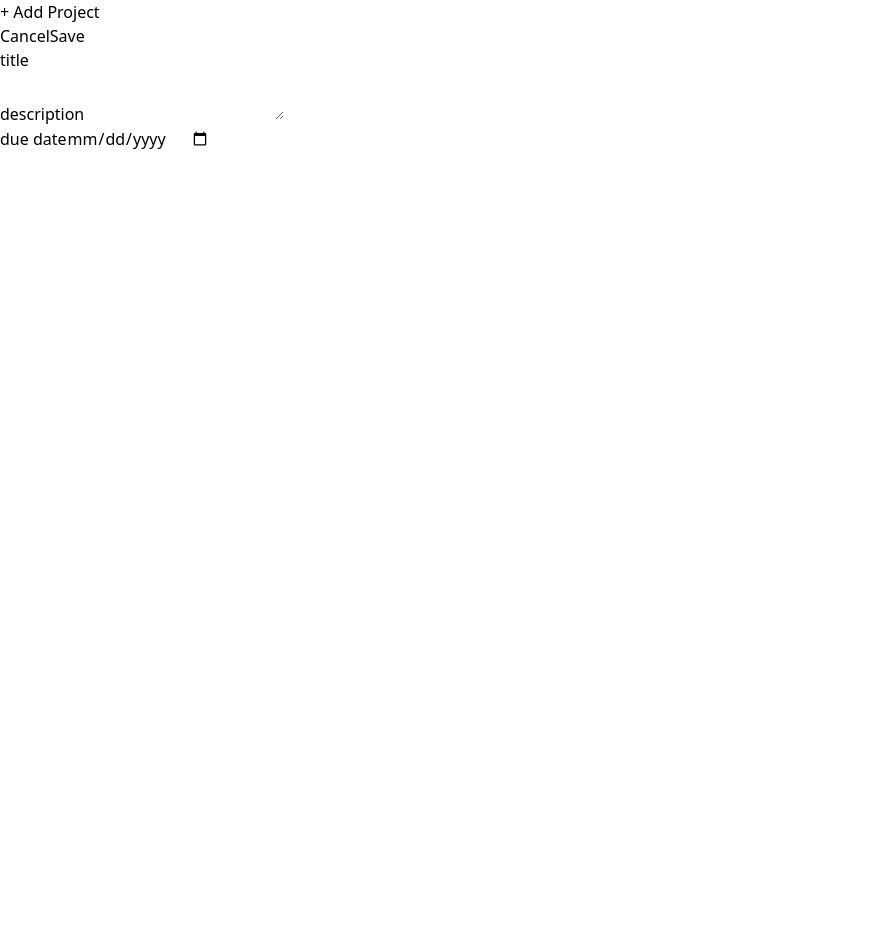
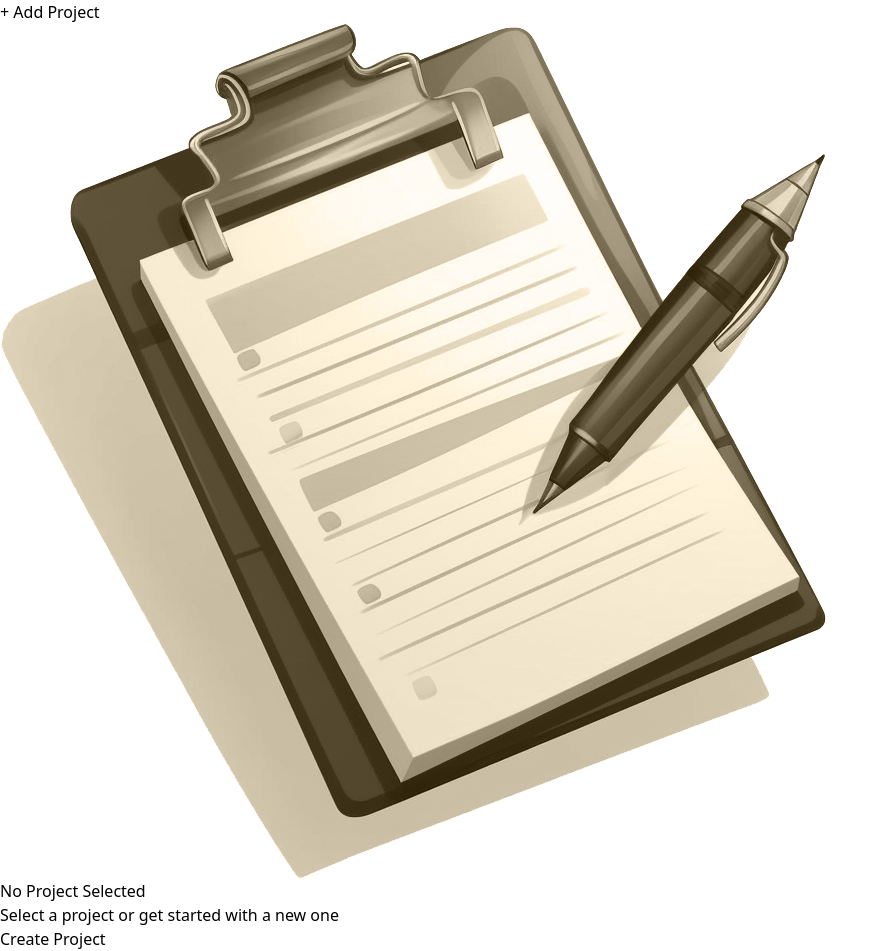
Before and after one commit to pakaok/ProjectMgmt, a React (Vite) app: page / in a window 1280 px wide. Shown: the part 24-975 px from the top of the page, without its empty margins (0-889 px from the left). Before the commit the page ends 800 px from the top, so only its background shows below. Built offline with nearby package versions, Linux system fonts and the light colour scheme.

Commit message:
Feat: handle component when new project added to ProjectState

```diff
--- a/src/App.jsx
+++ b/src/App.jsx
@@ -4,17 +4,38 @@ import AddProject from "./components/AddProject";
 import LandingPage from "./components/LandingPage";
 
 function App() {
-  const [currentPage,setCurrentPage] = useState("landingPage");
-  function handlePageState(newPage){
-    setCurrentPage(newPage)
+  const [projectState, setProjectState] = useState({
+    selectedProject: undefined,
+    projects: [],
+  });
+
+  function handleProjectState() {
+    setProjectState((prevState) => {
+      return { ...prevState, selectedProject: null };
+    });
+  }
+  console.log(projectState);
+
+  function handleAddProject(projectData) {
+    const newProject = {
+      ...projectData,
+      id: Math.random(),
+    };
+    setProjectState((prevState) => {
+      return { projects: [...prevState.projects, newProject],selectedProject:undefined };
+    });
+  }
+  let content;
+  if (projectState.selectedProject === null) {
+    content = <AddProject onAdd={handleAddProject} />;
+  } else if (projectState.selectedProject === undefined) {
+    content = <LandingPage onStartProject={handleProjectState} />;
   }
   return (
-
-      <main className="h-screen my-8 flex gap-8">
-        <SideBar/>
-        {/* {currentPage=="landingPage" ? <LandingPage/> } */}
-        <AddProject/>
-      </main>
+    <main className="h-screen my-8 flex gap-8">
+      <SideBar onStartProject={handleProjectState} />
+      {content}
+    </main>
   );
 }
 
--- a/src/components/AddProject.jsx
+++ b/src/components/AddProject.jsx
@@ -1,16 +1,27 @@
+import { useRef } from "react";
 import { Input } from "./Input";
 
-export default function AddProject() {
+export default function AddProject({onAdd}) {
+    const title=useRef();
+    const desc=useRef();
+    const dueDate=useRef();
+    function handleSave(){
+        const enteredTitle = title.current.value;
+        const enteredDesc = desc.current.value;
+        const enteredDueDate = dueDate.current.value;
+        onAdd({title:enteredTitle,desc:enteredDesc,dueDate:enteredDueDate})
+    }
+
   return (
     <section className="w-[35rem] mx-16">
       <p className=" flex justify-end gap-4">
         <button className="font-semibold px-4 md:text-lg" >Cancel</button>
-        <button className="font-semibold px-4 py-1 bg-stone-800 text-stone-100 md:text-lg rounded-md" >Save</button>
+        <button onClick={handleSave} className="font-semibold px-4 py-1 bg-stone-800 text-stone-100 md:text-lg rounded-md" >Save</button>
       </p>
       <div className="my-8 flex flex-col gap-2">
-      <Input label={"title"}/>
-    <Input textarea label={"description"}/>
-        <Input label={'due date'} type="date"/>
+      <Input ref={title} label={"title"}/>
+    <Input ref={desc} textarea label={"description"}/>
+        <Input ref={dueDate} label={'due date'} type="date"/>
       </div>
     </section>
   );
--- a/src/components/Button.jsx
+++ b/src/components/Button.jsx
@@ -1,6 +1,9 @@
 export default function Button({ children, ...props }) {
   return (
-    <button className=" text-stone-400 px-4 py-2 bg-stone-700 rounded text-xs md:text-base hover:text-stone-100 hover:bg-stone-400">
+    <button
+      {...props}
+      className=" text-stone-400 px-4 py-2 bg-stone-700 rounded text-xs md:text-base hover:text-stone-100 hover:bg-stone-400"
+    >
       {children}
     </button>
   );
--- a/src/components/Input.jsx
+++ b/src/components/Input.jsx
@@ -1,9 +1,11 @@
-export function Input({label,textarea, ...props}) {
+import { forwardRef } from "react";
+export const Input = forwardRef(function Input({label,textarea, ...props},ref) {
     const inputClass= "bg-stone-200 rounded-sm  border-b-2 border-stone-900 focus:outline-none"
   return (
     <p className="flex flex-col gap-2">
       <label className="font-semibold text-stone-600 uppercase">{label}</label>
-      {textarea ? <textarea className={inputClass} {...props}></textarea>: <input className={inputClass} {...props}/>}
+      {textarea ? <textarea ref={ref} className={inputClass} {...props}></textarea>: <input ref={ref} className={inputClass} {...props}/>}
     </p>
   );
 }
+)
--- a/src/components/LandingPage.jsx
+++ b/src/components/LandingPage.jsx
@@ -1,12 +1,12 @@
 import NoProjectImg from '../assets/no-projects.png';
 import Button from './Button';
-export default function LandingPage() {
+export default function LandingPage({onStartProject}) {
   return (
     <section className='flex flex-col items-center gap-5 min-w-80 mx-16 my-10'>
         <img src={NoProjectImg} alt="No Project"  className='w-20 mx-auto'/>
       <h1 className='font-bold md:text-lg text-stone-700'>No Project Selected</h1>
       <h2 className='font-medium text-stone-500'>Select a project or get started with a new one</h2>
-      <Button>Create Project</Button>
+      <Button onClick={onStartProject} >Create Project</Button>
     </section>
   );
 }
--- a/src/components/Sidebar.jsx
+++ b/src/components/Sidebar.jsx
@@ -1,7 +1,7 @@
 import Button from "./Button";
 
 
-export default function SideBar() {
+export default function SideBar({onStartProject}) {
   return (
     <>
       <aside className="w-1/3 px-8 py-16 bg-black rounded-tr-lg md:w-72">
@@ -9,7 +9,7 @@ export default function SideBar() {
           Your Projects
         </h1>
         <div>
-          <Button>+ Add Project</Button>
+          <Button onClick={onStartProject} >+ Add Project</Button>
         </div>
         <ul></ul>
       </aside>
```
